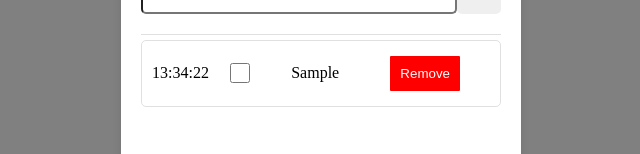
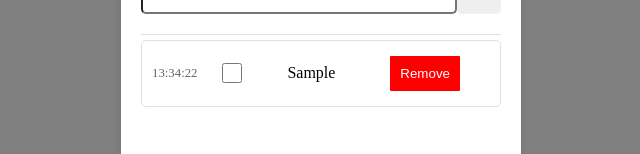
Before and after one commit to Isidorsson/lexicon-tasks, a React (Vite) app in the folder lexicon-task-react-todo-list/: page / in a window 1280 px wide. Both pictures are taken after typing "Sample" into the empty fields and a click on the button "Add". Shown: the part 250-404 px from the top of the page, without its empty margins (319-959 px from the left). Built offline with nearby package versions, Linux system fonts and the light colour scheme.

Commit message:
Add hover effect and timestamp styling to TodoItem.css

```diff
--- a/lexicon-task-react-todo-list/src/styles/TodoItem.css
+++ b/lexicon-task-react-todo-list/src/styles/TodoItem.css
@@ -40,6 +40,14 @@
   transition: background-color 0.3s;
 }
 
+.todo-item:hover {
+  background-color: #f0f0f0;
+}
+.todo-timestamp {
+  font-size: 0.8rem;
+  color: #666;
+}
+
 .todo-btn-remove {
   background-color: red;
   color: white;
```
